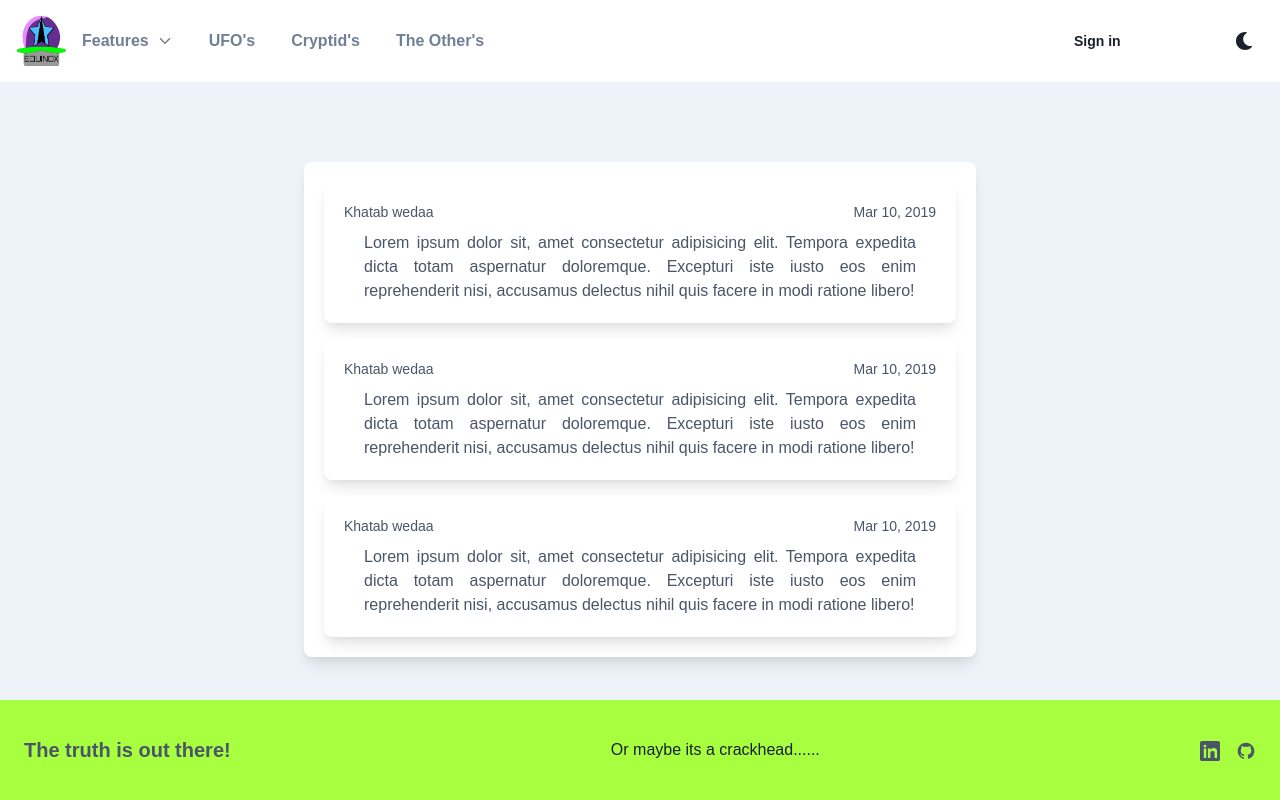
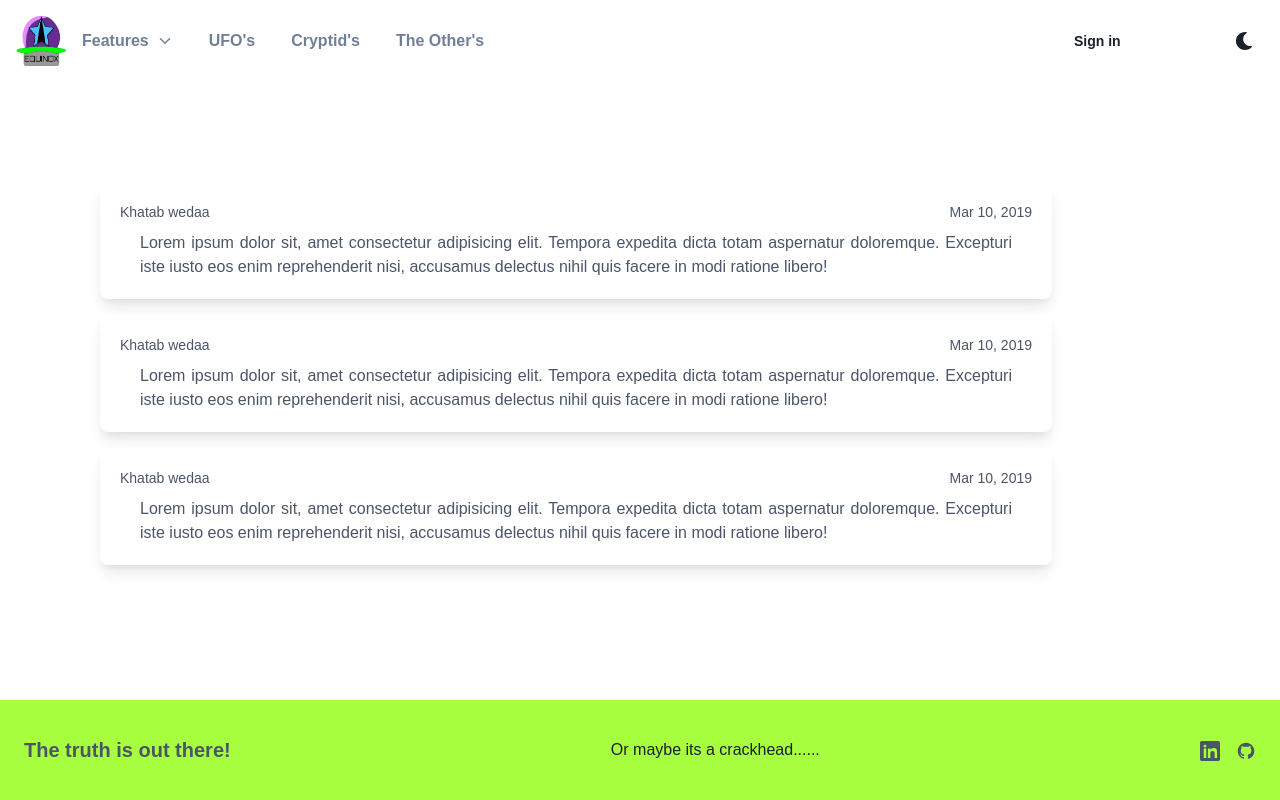
Before and after one commit to vrich88/cautious-journey, a React (Create React App) app in the folder client/: page /vincenttest in a window 1280 px wide. Built offline with nearby package versions, Linux system fonts and the light colour scheme.

Commit message:
fixed nav, comment card, and single post reader

```diff
--- a/client/src/components/comments/CommentCard.jsx
+++ b/client/src/components/comments/CommentCard.jsx
@@ -15,10 +15,10 @@ const CommentCard = () => {
     <>
       {/* add mapping logic for comment arrays */}
       <Flex
-        bg="#edf3f8"
-        _dark={{ bg: "#3e3e3e" }}
+        // bg="#edf3f8"
+        // _dark={{ bg: "#3e3e3e" }}
         p={20}
-        w="full"
+        w="6xl"
         alignItems="center"
         justifyContent="center"
       >
@@ -27,10 +27,10 @@ const CommentCard = () => {
           px={5}
           py={5}
           rounded="lg"
-          shadow="lg"
-          bg="white"
+          // shadow="lg"
+          // bg=""
           _dark={{ bg: "gray.800" }}
-          maxW="2xl"
+          maxW= "12xl"
         >
           <VStack spacing={{ base: 10, md: 0 }} gridRowGap={{ md: "1rem" }}>
             {/* individual comment */}
@@ -42,7 +42,7 @@ const CommentCard = () => {
               shadow="lg"
               bg="white"
               _dark={{ bg: "gray.800" }}
-              maxW="2xl"
+              maxW="12xl"
             >
               <Flex justifyContent="space-between" alignItems="center">
                 <chakra.span
@@ -86,7 +86,7 @@ const CommentCard = () => {
               shadow="lg"
               bg="white"
               _dark={{ bg: "gray.800" }}
-              maxW="2xl"
+              maxW="6xl"
             >
               <Flex justifyContent="space-between" alignItems="center">
                 <chakra.span
@@ -127,7 +127,7 @@ const CommentCard = () => {
               shadow="lg"
               bg="white"
               _dark={{ bg: "gray.800" }}
-              maxW="2xl"
+              maxW="6xl"
             >
               <Flex justifyContent="space-between" alignItems="center">
                 <chakra.span
--- a/client/src/components/navbar/Navbar.jsx
+++ b/client/src/components/navbar/Navbar.jsx
@@ -44,6 +44,7 @@ const Navbar = () => {
         display="flex"
         alignItems="start"
         rounded="lg"
+        bg= "white"
         _hover={{
           bg: hbg,
         }}
@@ -72,6 +73,7 @@ const Navbar = () => {
       </Link>
     );
   };
+
   const Features = (
     <React.Fragment>
       <SimpleGrid
@@ -104,6 +106,7 @@ const Navbar = () => {
         >
           High traffic stories move up high on your feed. You will never miss out on a strange encounter.
         </Section>
+
         <Section
           title="Engagement"
           icon={
@@ -117,6 +120,7 @@ const Navbar = () => {
         >
           Engage in conversations with other true believers.
         </Section>
+
         <Section
           title="Security"
           icon={
@@ -131,7 +135,9 @@ const Navbar = () => {
           We can't promise security, but we know a guy who can fight.
         </Section>
 
+
       </SimpleGrid>
+
     </React.Fragment>
   );
   const MobileNavContent = (
@@ -311,6 +317,7 @@ const Navbar = () => {
             />
           </Box>
         </Flex>
+
         {MobileNavContent}
       </chakra.header>
     </React.Fragment>
--- a/client/src/components/singlePostReader/SinglePostReader.jsx
+++ b/client/src/components/singlePostReader/SinglePostReader.jsx
@@ -32,7 +32,7 @@ function SinglePostReader() {
         shadow="lg"
         bg="white"
         _dark={{ bg: "gray.800" }}
-        maxW="2xl"
+        maxW="12xl"
 
         borderTopLeftRadius={"6px"}
 borderTopRightRadius={"3px"}
@@ -51,12 +51,6 @@ bgGradient="linear(to-t, rgb(200 162 112), tan, tan)"
           borderRadius="md"
           alignItems="center"
         >
-          <Avatar
-            size="md"
-            name="John Doe"
-            src="https://bit.ly/broken-link"
-            mr={4}
-          />
           <Box>
             <Text fontSize="xl" fontWeight="bold">
               John Doe
```
